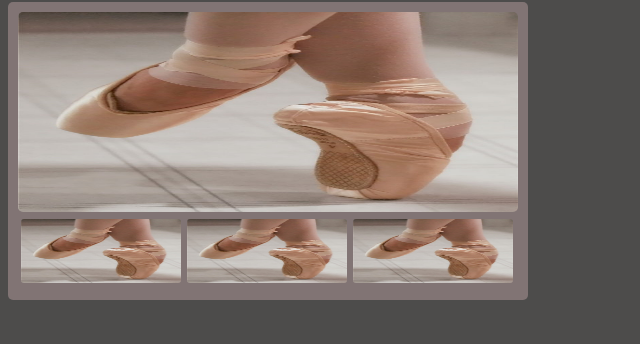
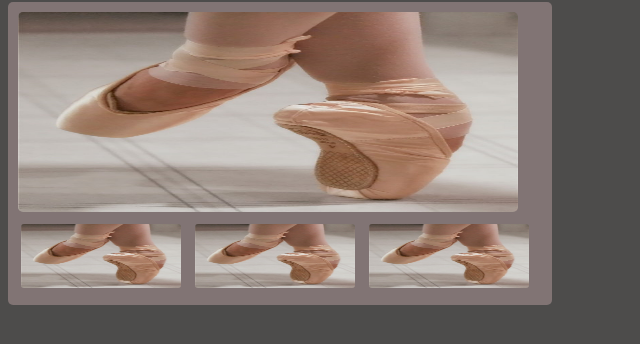
Before and after one commit to Taylor-Fisher-rvrvw/sc1-2025-, a plain HTML site: page src/newpage/index.html in a window 1280 px wide. Shown: the part 104-448 px from the top of the page, without its empty margins (0-640 px from the left). Drawn offline with Linux system fonts and the light colour scheme.

Commit message:
margin vs padding

```diff
--- a/src/css/main.css
+++ b/src/css/main.css
@@ -25,3 +25,10 @@ h1 {
    background: violet;
    color:#323232;
  }
+
+ .littleimage {
+  margin: 5px 10px 0px 0px;
+  border-radius: 3px;
+  width: 160px;
+  height: 64px;
+ }
--- a/src/newpage/index.html
+++ b/src/newpage/index.html
@@ -13,15 +13,12 @@
     <div style=" background-color: rgb(129, 116, 116); max-width: fit-content;
     padding: 10px; border-radius: 5px;">
     <img src="/img/ballerina-shoes.jpg" alt="This is a picture of pointe shoes"
-    style="width: 500px; height: 200px; border-radius: 5px; border:">
+    style="width: 500px; height: 200px; border-radius: 5px;">
     <table style="min-width: 100%; padding: 0px; margin: 0px">
         <tr>
-            <td><img src="/img/ballerina-shoes.jpg"
-                 style="border-radius: 3px; width: 160px; height: 64px;"/></td>
-            <td><img src="/img/ballerina-shoes.jpg"
-                style="border-radius: 3px;width: 160px; height: 64px;"/></td>
-            <td><img src="/img/ballerina-shoes.jpg"
-                 style="border-radius: 3px;width: 160px; height: 64px;"/></td>
+            <td><img class="littleimage" src="/img/ballerina-shoes.jpg" ></td>
+            <td><img class="littleimage" src="/img/ballerina-shoes.jpg" ></td>
+            <td><img class="littleimage" src="/img/ballerina-shoes.jpg"/></td>
         </tr>
     </table>
     </div>
```
